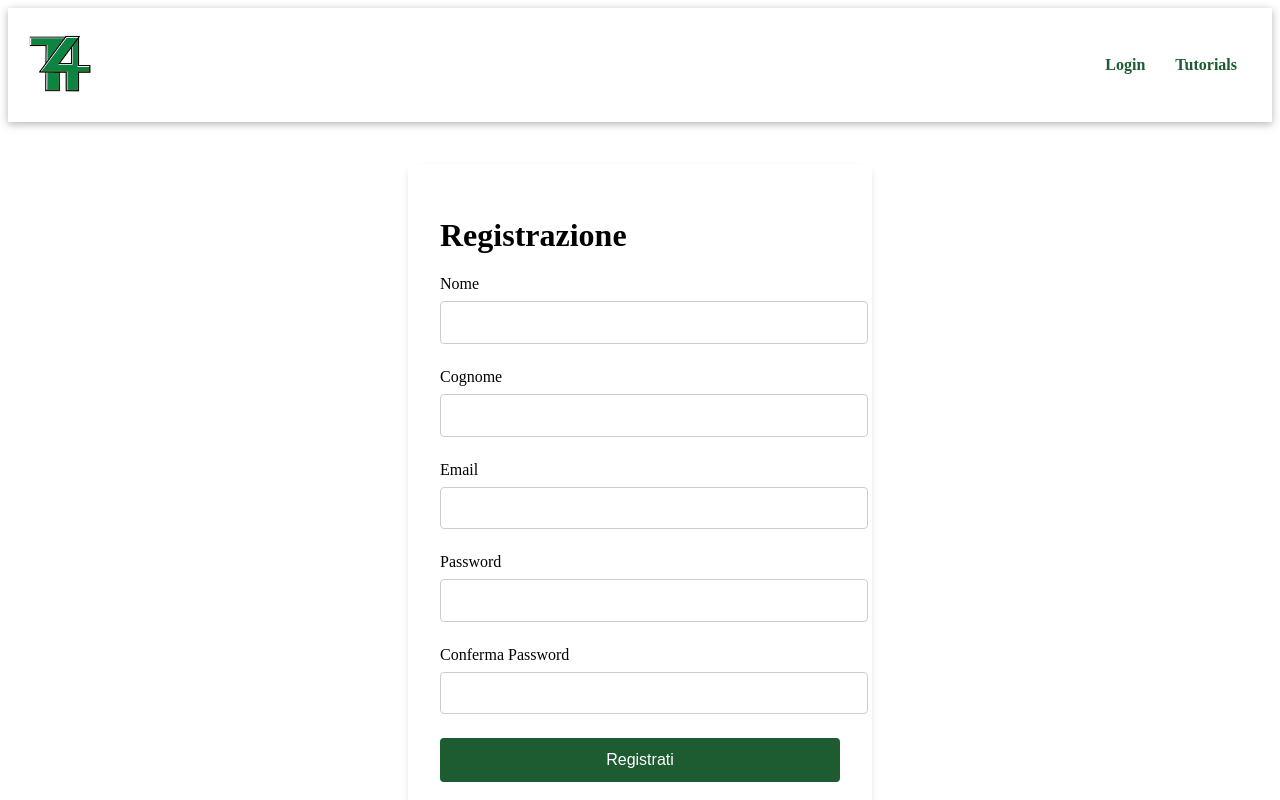
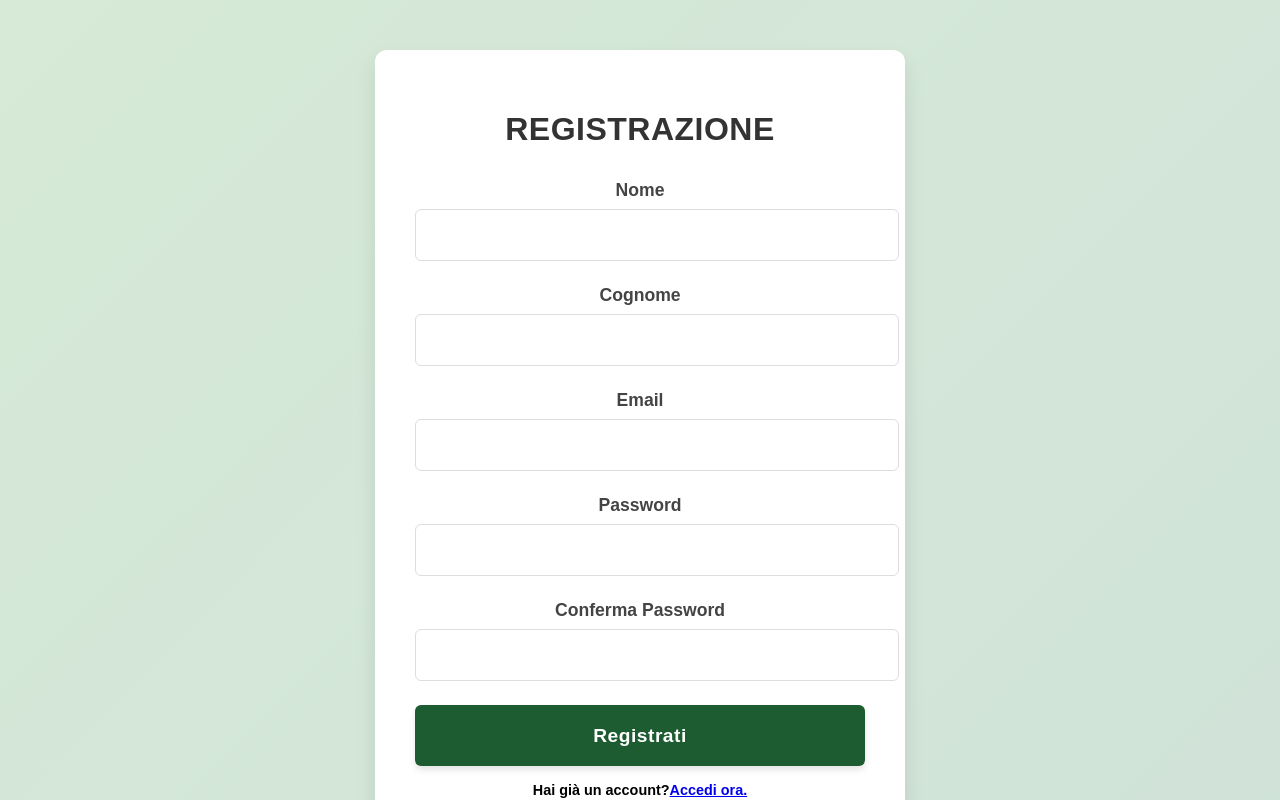
Before and after one commit to powerdom00/tech4all, a Next.js app in the folder client/: page /register in a window 1280 px wide. Shown: the top 800 px of the page. Built offline with nearby package versions, Linux system fonts and the light colour scheme.

Commit message:
Stile per login e registrazione
File css dei login e registrazione.

```diff
--- a/client/pages/register.tsx
+++ b/client/pages/register.tsx
@@ -1,7 +1,7 @@
 import { useState } from "react";
-import Header from "../src/app/Components/Header"; // Importa il componente Header
-import Footer from "../src/app/Components/Footer"; // Importa il componente Footer
-import Link from 'next/link'; // Importa Link da Next.js
+import Link from "next/link"; // Importa Link da Next.js
+import React from "react";
+import "../src/app/css/Register.css";
 
 const Register = () => {
   // Stato per i campi del form
@@ -67,16 +67,14 @@ const Register = () => {
 
   return (
     <>
-      <Header /> {/* Inserisci il Header */}
+      <div className="main-container">
+        <div className="container">
+          <form onSubmit={handleSubmit} className="form">
+            <h1>Registrazione</h1>
+            {error && <p className="error">{error}</p>}
+            {success && <p className="success">{success}</p>}
 
-      <div style={styles.mainContainer}>
-        <div style={styles.container}>
-          <form onSubmit={handleSubmit} style={styles.form}>
-            <h1>Registrazione</h1>
-            {error && <p style={styles.error}>{error}</p>}
-            {success && <p style={styles.success}>{success}</p>}
-
-            <div style={styles.inputGroup}>
+            <div className="input-group">
               <label htmlFor="nome">Nome</label>
               <input
                 type="text"
@@ -84,11 +82,11 @@ const Register = () => {
                 name="nome"
                 value={nome}
                 onChange={(e) => setNome(e.target.value)}
-                style={styles.input}
+                className="input"
               />
             </div>
 
-            <div style={styles.inputGroup}>
+            <div className="input-group">
               <label htmlFor="cognome">Cognome</label>
               <input
                 type="text"
@@ -96,11 +94,11 @@ const Register = () => {
                 name="cognome"
                 value={cognome}
                 onChange={(e) => setCognome(e.target.value)}
-                style={styles.input}
+                className="input"
               />
             </div>
 
-            <div style={styles.inputGroup}>
+            <div className="input-group">
               <label htmlFor="email">Email</label>
               <input
                 type="email"
@@ -108,11 +106,11 @@ const Register = () => {
                 name="email"
                 value={email}
                 onChange={(e) => setEmail(e.target.value)}
-                style={styles.input}
+                className="input"
               />
             </div>
 
-            <div style={styles.inputGroup}>
+            <div className="input-group">
               <label htmlFor="password">Password</label>
               <input
                 type="password"
@@ -120,11 +118,11 @@ const Register = () => {
                 name="password"
                 value={password}
                 onChange={(e) => setPassword(e.target.value)}
-                style={styles.input}
+                className="input"
               />
             </div>
 
-            <div style={styles.inputGroup}>
+            <div className="input-group">
               <label htmlFor="confirmPassword">Conferma Password</label>
               <input
                 type="password"
@@ -132,84 +130,23 @@ const Register = () => {
                 name="confirmPassword"
                 value={confirmPassword}
                 onChange={(e) => setConfirmPassword(e.target.value)}
-                style={styles.input}
+                className="input"
               />
             </div>
 
-            <button type="submit" style={styles.button}>
+            <button type="submit" className="button">
               Registrati
             </button>
 
-            <h6 style={styles.link}>
+            <h6 className="link">
               Hai già un account?
               <Link href="/login">Accedi ora.</Link>
             </h6>
           </form>
         </div>
       </div>
-
-      <Footer /> {/* Inserisci il Footer */}
     </>
   );
 };
 
-const styles: { [key: string]: React.CSSProperties } = {
-  mainContainer: {
-    display: "flex",
-    flexDirection: "column",
-    minHeight: "100vh",
-  },
-  container: {
-    display: "flex",
-    justifyContent: "center",
-    alignItems: "center",
-    flex: 1, // Occupare il resto dello spazio disponibile tra header e footer
-    marginTop: "30px",  // Margine sopra la card
-    marginBottom: "30px",  // Margine sotto la card
-  },
-  form: {
-    backgroundColor: "white",
-    padding: "2rem",
-    borderRadius: "8px",
-    boxShadow: "0 4px 6px rgba(0, 0, 0, 0.1)",
-    width: "100%",
-    maxWidth: "400px",
-  },
-  inputGroup: {
-    marginBottom: "1.5rem",
-  },
-  input: {
-    width: "100%",
-    padding: "0.8rem",
-    borderRadius: "4px",
-    border: "1px solid #ccc",
-    marginTop: "0.5rem",
-  },
-  button: {
-    width: "100%",
-    padding: "0.8rem",
-    backgroundColor: "#1d5c31",
-    color: "white",
-    border: "none",
-    borderRadius: "4px",
-    cursor: "pointer",
-    fontSize: "1rem",
-  },
-  error: {
-    color: "red",
-    marginBottom: "1rem",
-    fontSize: "0.9rem",
-  },
-  success: {
-    color: "green",
-    marginBottom: "1rem",
-    fontSize: "0.9rem",
-  },
-  link: {
-    textAlign: "center",
-    marginTop: "1rem",
-    fontSize: "0.9rem",
-  }
-};
-
 export default Register;
--- a/client/src/app/Components/Footer.tsx
+++ b/client/src/app/Components/Footer.tsx
@@ -1,5 +1,5 @@
 import React from "react";
-import '../css/Footer.css';
+import "../css/Footer.css";
 
 const Footer: React.FC = () => {
   return (
--- /dev/null
+++ b/client/src/app/css/Login.css
@@ -0,0 +1,122 @@
+/* Login.css */
+
+body {
+  font-family: "Arial", sans-serif;
+  background: linear-gradient(135deg, #4caf50, #2e8b57); /* sfondo verde */
+  margin: 0;
+  padding: 0;
+}
+
+.main-container {
+  display: flex;
+  flex-direction: column;
+  min-height: 100vh;
+  justify-content: center;
+  align-items: center;
+  background-color: rgba(249, 249, 249, 0.8); /* Semi-transparent background */
+  padding: 20px;
+}
+
+.form-container {
+  background-color: #ffffff;
+  padding: 2.5rem;
+  border-radius: 12px; /* Rounded corners for a softer look */
+  box-shadow: 0 10px 20px rgba(0, 0, 0, 0.1);
+  width: 100%;
+  max-width: 400px;
+  text-align: center;
+  animation: fadeIn 0.5s ease-in-out;
+}
+
+@keyframes fadeIn {
+  from {
+    opacity: 0;
+  }
+  to {
+    opacity: 1;
+  }
+}
+
+.form-container h1 {
+  margin-bottom: 2rem;
+  font-size: 2rem;
+  font-weight: bold;
+  color: #333;
+  letter-spacing: 0.5px;
+  text-transform: uppercase;
+}
+
+.input-group {
+  margin-bottom: 1.5rem;
+}
+
+.input-group label {
+  display: block;
+  font-weight: 600;
+  margin-bottom: 0.5rem;
+  color: #444;
+  font-size: 1.1rem;
+}
+
+.input-group input {
+  width: 100%;
+  padding: 1rem;
+  border: 1px solid #ddd;
+  border-radius: 6px;
+  font-size: 1rem;
+  transition: border-color 0.3s ease;
+}
+
+.input-group input:focus {
+  outline: none;
+  border-color: #1d5c31; /* Focus color matches button */
+  box-shadow: 0 0 5px rgba(29, 92, 49, 0.3);
+}
+
+.error-message {
+  color: red;
+  margin-bottom: 1rem;
+  font-size: 0.9rem;
+  text-align: center;
+  font-style: italic;
+}
+
+.submit-button {
+  width: 100%;
+  padding: 1rem;
+  background-color: #1d5c31;
+  color: white;
+  border: none;
+  border-radius: 6px;
+  cursor: pointer;
+  font-size: 1.1rem;
+  font-weight: 600;
+  letter-spacing: 0.5px;
+  transition:
+    background-color 0.3s ease,
+    transform 0.2s ease;
+}
+
+.submit-button:hover {
+  background-color: #144421;
+  transform: translateY(-2px); /* Adds subtle lift effect */
+}
+
+.submit-button:active {
+  transform: translateY(1px); /* Subtle press effect */
+}
+
+.error {
+  color: red;
+  margin-bottom: 1rem;
+  font-size: 0.9rem;
+  text-align: center;
+  font-style: italic;
+}
+
+@media (max-width: 600px) {
+  .form-container {
+    padding: 1.5rem;
+    width: 90%;
+  }
+}
--- /dev/null
+++ b/client/src/app/css/Register.css
@@ -0,0 +1,129 @@
+body {
+  font-family: "Arial", sans-serif;
+  background: linear-gradient(135deg, #4caf50, #2e8b57); /* Sfondo verde */
+  margin: 0;
+  padding: 0;
+}
+
+.main-container {
+  display: flex;
+  flex-direction: column;
+  min-height: 100vh;
+  justify-content: center;
+  align-items: center;
+  background-color: rgba(249, 249, 249, 0.8); /* Background semi-trasparente */
+  padding: 20px;
+}
+
+.container {
+  display: flex;
+  justify-content: center;
+  align-items: center;
+  flex: 1; /* Occupare il resto dello spazio disponibile */
+  margin-top: 30px;
+  margin-bottom: 30px;
+  width: 60%;
+}
+
+.form {
+  background-color: #ffffff;
+  padding: 2.5rem;
+  border-radius: 12px; /* Angoli arrotondati per un look più morbido */
+  box-shadow: 0 10px 20px rgba(0, 0, 0, 0.1);
+  width: 100%;
+  max-width: 450px; /* Maggiore larghezza */
+  text-align: center;
+  animation: fadeIn 0.5s ease-in-out;
+}
+
+@keyframes fadeIn {
+  from {
+    opacity: 0;
+  }
+  to {
+    opacity: 1;
+  }
+}
+
+.form h1 {
+  margin-bottom: 2rem;
+  font-size: 2rem;
+  font-weight: bold;
+  color: #333;
+  letter-spacing: 0.5px;
+  text-transform: uppercase;
+}
+
+.input-group {
+  margin-bottom: 1.5rem;
+}
+
+.input-group label {
+  display: block;
+  font-weight: 600;
+  margin-bottom: 0.5rem;
+  color: #444;
+  font-size: 1.1rem;
+}
+
+.input-group input {
+  width: 100%;
+  padding: 1rem;
+  border: 1px solid #ddd;
+  border-radius: 6px;
+  font-size: 1rem;
+  transition: border-color 0.3s ease;
+}
+
+.input-group input:focus {
+  outline: none;
+  border-color: #1d5c31; /* Colore di focus che corrisponde al pulsante */
+  box-shadow: 0 0 5px rgba(29, 92, 49, 0.3);
+}
+
+.error {
+  color: red;
+  margin-bottom: 1rem;
+  font-size: 0.9rem;
+  text-align: center;
+  font-style: italic;
+}
+
+.button {
+  width: 100%;
+  padding: 1.2rem; /* Aumenta l'altezza del pulsante */
+  background-color: #1d5c31;
+  color: white;
+  border: none;
+  border-radius: 6px;
+  cursor: pointer;
+  font-size: 1.2rem; /* Aumenta la dimensione del font */
+  font-weight: 600;
+  letter-spacing: 0.5px;
+  transition:
+    background-color 0.3s ease,
+    transform 0.2s ease;
+  box-shadow: 0 4px 6px rgba(0, 0, 0, 0.1);
+}
+
+.button:hover {
+  background-color: #144421;
+  transform: translateY(-2px); /* Effetto di sollevamento */
+}
+
+.button:active {
+  transform: translateY(1px); /* Effetto di pressione */
+}
+
+.link {
+  text-align: center;
+  margin-top: 1rem;
+  font-size: 0.9rem;
+}
+
+@media (max-width: 600px) {
+  .form {
+    padding: 1.5rem;
+    width: 90%;
+  }
+}
```
Also changed, not shown: client/pages/login.tsx (+14 -7 lines), client/src/app/page.tsx (+18 -11 lines).
